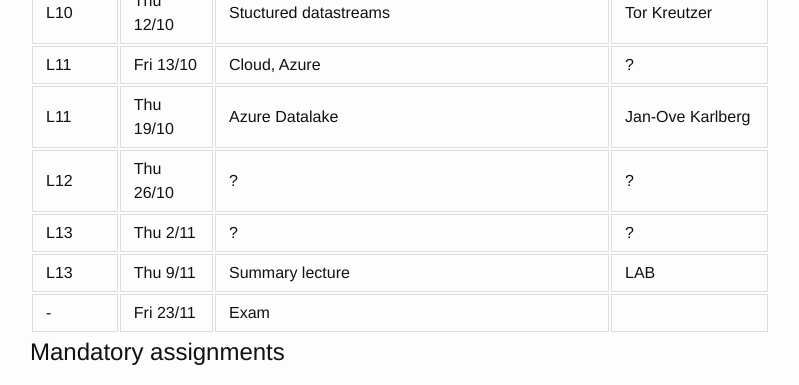
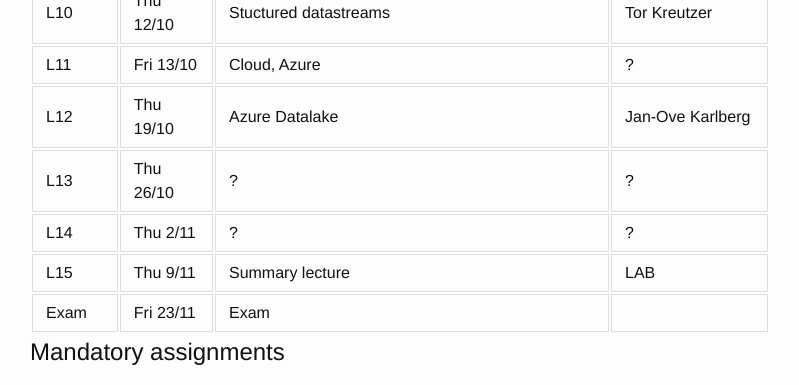
Before and after one commit to inf-2202-f17/inf-2202-f17.github.io, a Jekyll site: the page built from index.md, in a window 1280 px wide. Shown: the part 1176-1561 px from the top of the page, without its empty margins (240-1039 px from the left). Built offline with Jekyll 4.4.1, drawn with Linux system fonts in a browser that asks for light colours; our own code applies the rules of GitHub Pages for plain Markdown files.

Commit message:
Minor fixes

```diff
--- a/index.md
+++ b/index.md
@@ -35,11 +35,11 @@ We have the following rooms and hours:
 | L9      | Thu 5/10  | Performance evaluation 2                      | Steffen Viken Valvåg |
 | L10     | Thu 12/10 | Stuctured datastreams                         | Tor Kreutzer |
 | L11     | Fri 13/10 | Cloud, Azure                                  | ?           |
-| L11     | Thu 19/10 | Azure Datalake                                | Jan-Ove Karlberg |
-| L12     | Thu 26/10 | ?                                             | ?         |
-| L13     | Thu 2/11  | ?                                             | ?         |
-| L13     | Thu 9/11  | Summary lecture                               | LAB       |
-| -       | Fri 23/11 | Exam                                          |           |
+| L12     | Thu 19/10 | Azure Datalake                                | Jan-Ove Karlberg |
+| L13     | Thu 26/10 | ?                                             | ?         |
+| L14     | Thu 2/11  | ?                                             | ?         |
+| L15     | Thu 9/11  | Summary lecture                               | LAB       |
+| Exam    | Fri 23/11 | Exam                                          |           |
 
 
 ## Mandatory assignments
```
